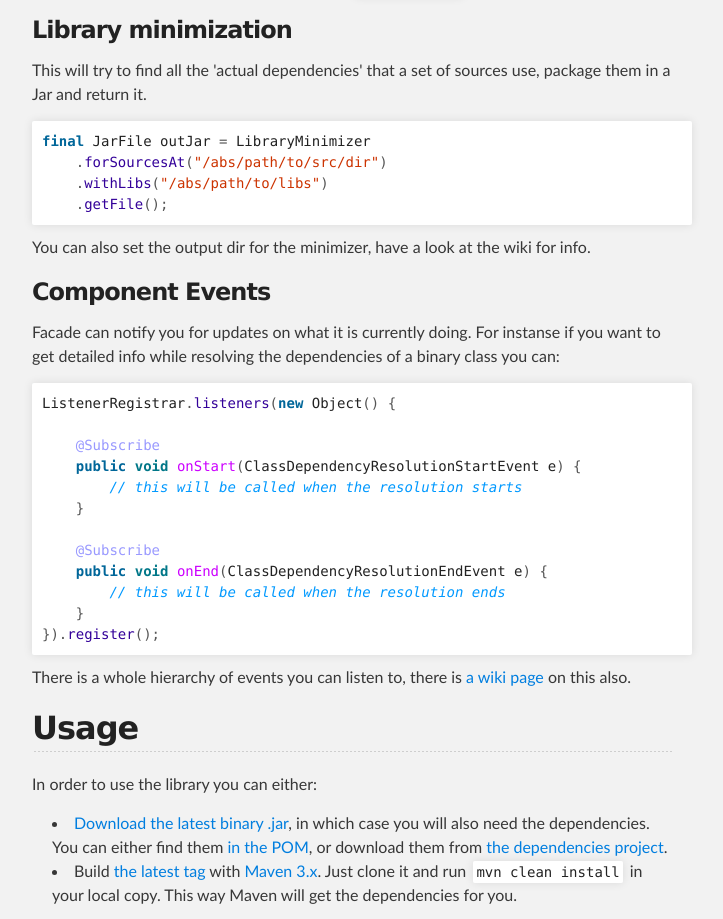
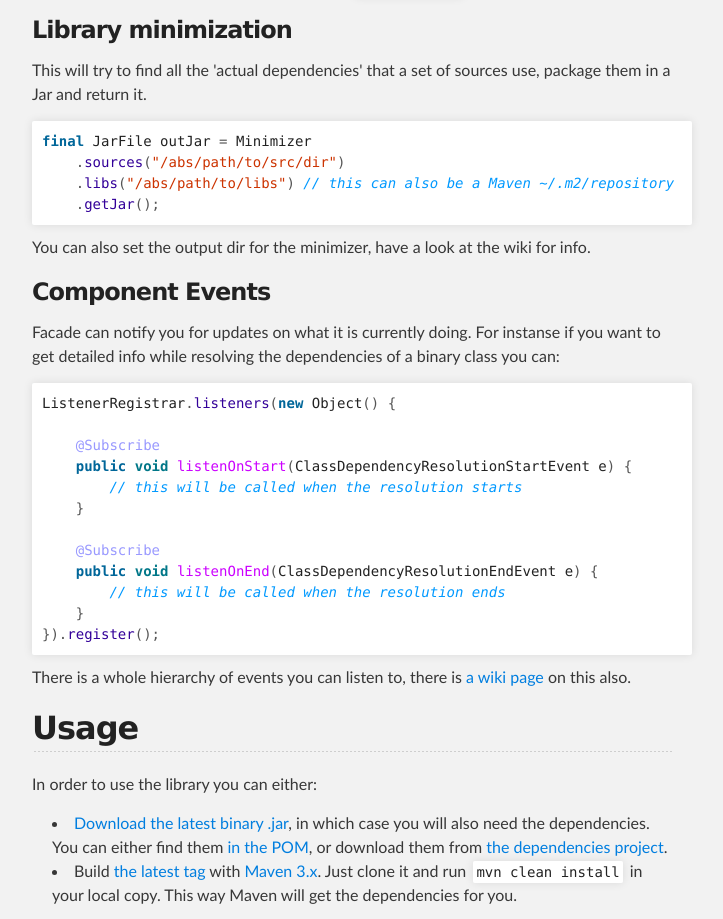
Before and after one commit to ayld/Facade, a plain HTML site: page index.html in a window 1280 px wide. Shown: the part 961-1880 px from the top of the page, without its empty margins (288-1011 px from the left). Drawn offline with Linux system fonts and the light colour scheme.

```diff
--- a/index.html
+++ b/index.html
@@ -71,10 +71,10 @@ For more info on the <code>Dependencies</code> API have <a href="https://github.
 
 <p>This will try to find all the 'actual dependencies' that a set of sources use, package them in a Jar and return it.</p>
 
-<div class="highlight highlight-java"><pre><span class="kd">final</span> <span class="n">JarFile</span> <span class="n">outJar</span> <span class="o">=</span> <span class="n">LibraryMinimizer</span>
-    <span class="o">.</span><span class="na">forSourcesAt</span><span class="o">(</span><span class="s">"/abs/path/to/src/dir"</span><span class="o">)</span>
-    <span class="o">.</span><span class="na">withLibs</span><span class="o">(</span><span class="s">"/abs/path/to/libs"</span><span class="o">)</span>
-    <span class="o">.</span><span class="na">getFile</span><span class="o">();</span>
+<div class="highlight highlight-java"><pre><span class="kd">final</span> <span class="n">JarFile</span> <span class="n">outJar</span> <span class="o">=</span> <span class="n">Minimizer</span>
+    <span class="o">.</span><span class="na">sources</span><span class="o">(</span><span class="s">"/abs/path/to/src/dir"</span><span class="o">)</span>
+    <span class="o">.</span><span class="na">libs</span><span class="o">(</span><span class="s">"/abs/path/to/libs"</span><span class="o">)</span> <span class="c1">// this can also be a Maven ~/.m2/repository</span>
+    <span class="o">.</span><span class="na">getJar</span><span class="o">();</span>
 </pre></div>
 
 <p>You can also set the output dir for the minimizer, have a look at the wiki for info.</p>
@@ -88,12 +88,12 @@ resolving the dependencies of a binary class you can:</p>
 <div class="highlight highlight-java"><pre><span class="n">ListenerRegistrar</span><span class="o">.</span><span class="na">listeners</span><span class="o">(</span><span class="k">new</span> <span class="n">Object</span><span class="o">()</span> <span class="o">{</span>
 
     <span class="nd">@Subscribe</span>
-    <span class="kd">public</span> <span class="kt">void</span> <span class="nf">onStart</span><span class="o">(</span><span class="n">ClassDependencyResolutionStartEvent</span> <span class="n">e</span><span class="o">)</span> <span class="o">{</span>
+    <span class="kd">public</span> <span class="kt">void</span> <span class="nf">listenOnStart</span><span class="o">(</span><span class="n">ClassDependencyResolutionStartEvent</span> <span class="n">e</span><span class="o">)</span> <span class="o">{</span>
         <span class="c1">// this will be called when the resolution starts</span>
     <span class="o">}</span>
 
     <span class="nd">@Subscribe</span>
-    <span class="kd">public</span> <span class="kt">void</span> <span class="nf">onEnd</span><span class="o">(</span><span class="n">ClassDependencyResolutionEndEvent</span> <span class="n">e</span><span class="o">)</span> <span class="o">{</span>
+    <span class="kd">public</span> <span class="kt">void</span> <span class="nf">listenOnEnd</span><span class="o">(</span><span class="n">ClassDependencyResolutionEndEvent</span> <span class="n">e</span><span class="o">)</span> <span class="o">{</span>
         <span class="c1">// this will be called when the resolution ends</span>
     <span class="o">}</span>
 <span class="o">}).</span><span class="na">register</span><span class="o">();</span>
```
Also changed, not shown: params.json (+1 -1 lines).
